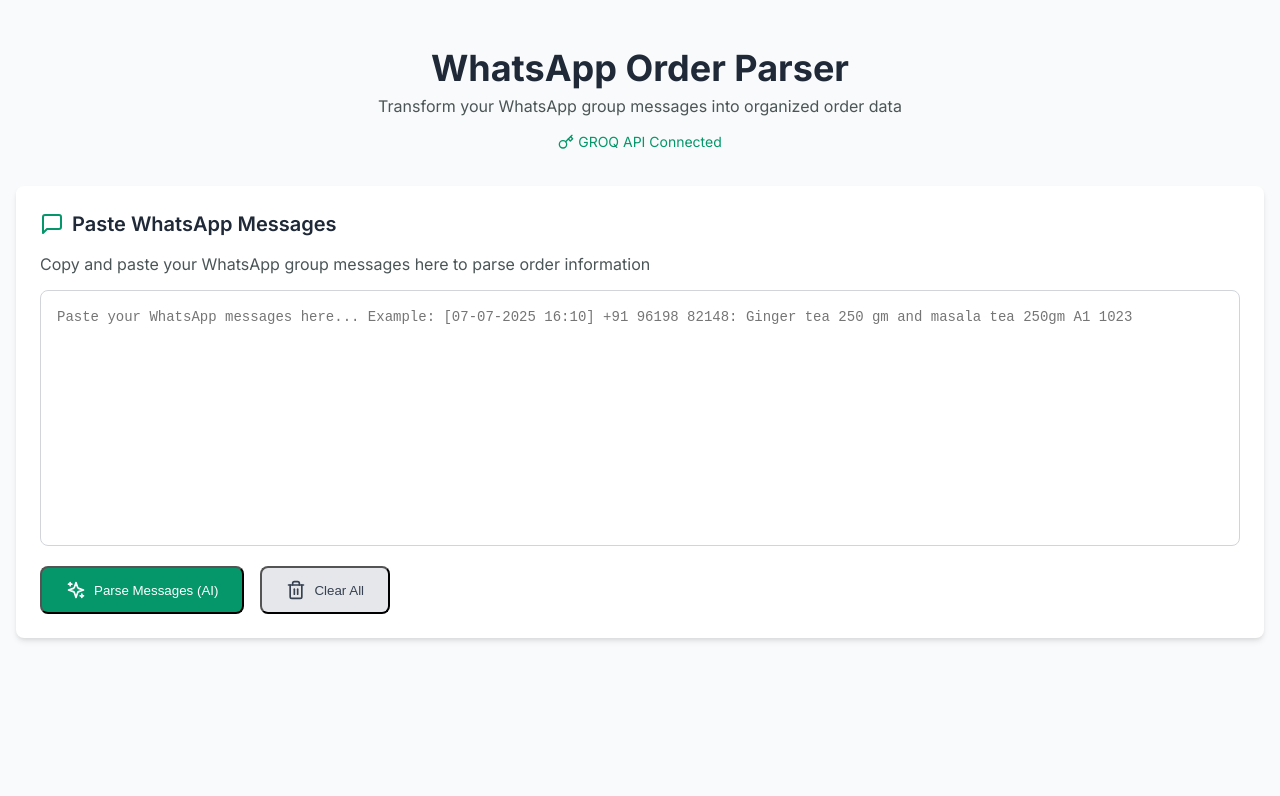
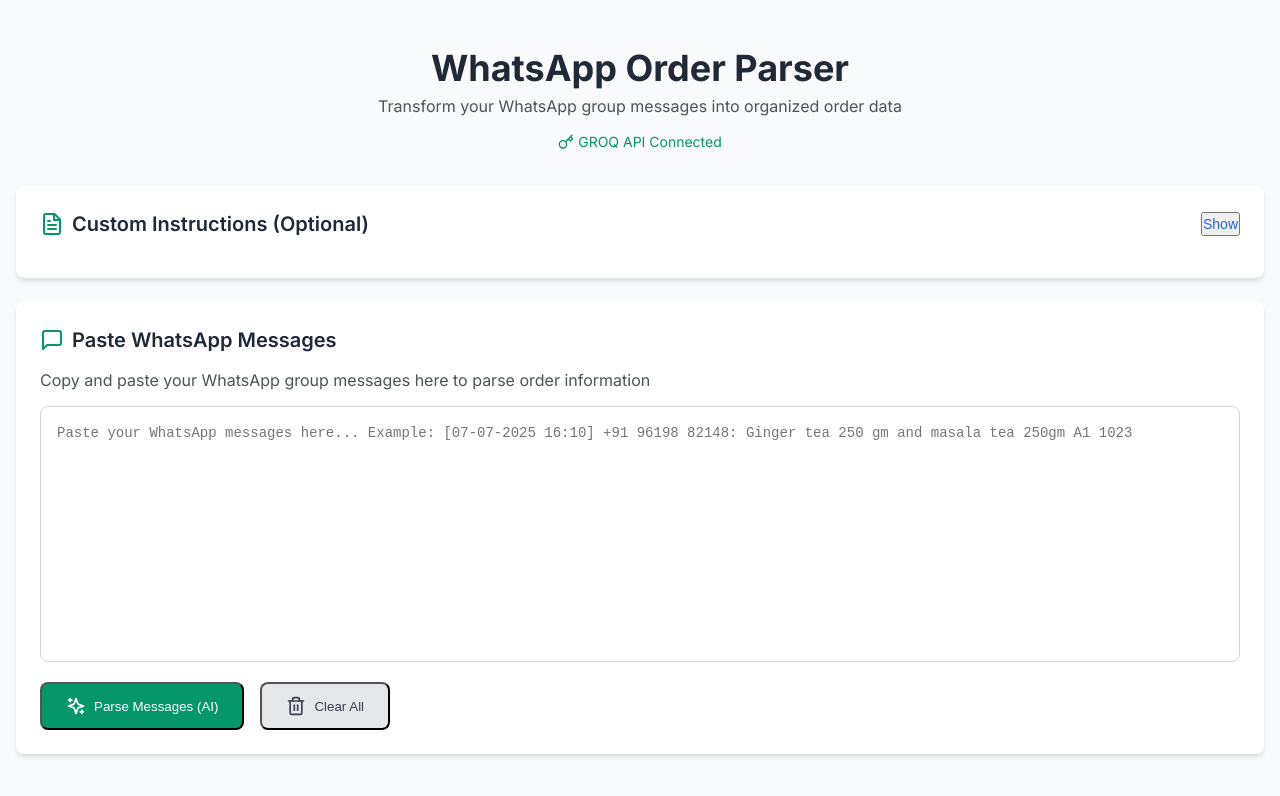
Before and after one commit to pkumv1/whatsapp-order-parser, a React (Create React App) app: page / in a window 1280 px wide. Both pictures are taken after typing "Sample123" into the empty fields and a click on the button "Save API Key". Shown: the top 796 px of the page. Built offline with nearby package versions, Linux system fonts and the light colour scheme.

Commit message:
Add custom prompt input for additional LLM instructions

```diff
--- a/src/App.js
+++ b/src/App.js
@@ -1,5 +1,5 @@
 import React, { useState, useEffect } from 'react';
-import { MessageSquare, Sparkles, Download, Trash2, Key, AlertCircle, X } from 'lucide-react';
+import { MessageSquare, Sparkles, Download, Trash2, Key, AlertCircle, X, FileText } from 'lucide-react';
 import './App.css';
 
 const WhatsAppOrderParser = () => {
@@ -9,13 +9,19 @@
   const [apiKey, setApiKey] = useState('');
   const [showApiKeyModal, setShowApiKeyModal] = useState(true);
   const [apiKeyError, setApiKeyError] = useState('');
+  const [customPrompt, setCustomPrompt] = useState('');
+  const [showCustomPrompt, setShowCustomPrompt] = useState(false);
 
-  // Load API key from localStorage on mount
+  // Load API key and custom prompt from localStorage on mount
   useEffect(() => {
     const savedKey = localStorage.getItem('groq_api_key');
+    const savedPrompt = localStorage.getItem('custom_prompt');
     if (savedKey) {
       setApiKey(savedKey);
       setShowApiKeyModal(false);
+    }
+    if (savedPrompt) {
+      setCustomPrompt(savedPrompt);
     }
   }, []);
 
@@ -30,9 +36,14 @@
     setApiKeyError('');
   };
 
+  // Save custom prompt to localStorage
+  const saveCustomPrompt = () => {
+    localStorage.setItem('custom_prompt', customPrompt);
+  };
+
   // Parse with GROQ API
   const parseWithGroq = async (messageText) => {
-    const systemPrompt = `You are an order parser for a WhatsApp fruit and vegetable business.
+    const baseSystemPrompt = `You are an order parser for a WhatsApp fruit and vegetable business.
 Extract orders from WhatsApp messages and return structured JSON data.
 
 Each message follows pattern: [Date Time] Phone: Order details
@@ -66,7 +77,14 @@
 Important:
 - If a message contains multiple products, create separate entries for each product with the same customer details.
 - When "each" is used with quantity, apply that quantity to all mentioned products.
-- Be flexible with house number formats (A1 102, A1-102, B1 324, etc.)
+- Be flexible with house number formats (A1 102, A1-102, B1 324, etc.)`;
+
+    // Append custom prompt if provided
+    const systemPrompt = customPrompt.trim()
+      ? `${baseSystemPrompt}\n\nAdditional Instructions:\n${customPrompt}`
+      : baseSystemPrompt;
+
+    const finalSystemPrompt = `${systemPrompt}
 
 Return a JSON object with an "orders" array where each order has these fields:
 {
@@ -96,7 +114,7 @@
         body: JSON.stringify({
           model: 'mixtral-8x7b-32768',
           messages: [
-            { role: 'system', content: systemPrompt },
+            { role: 'system', content: finalSystemPrompt },
             { role: 'user', content: userPrompt }
           ],
           temperature: 0.1,
@@ -494,6 +512,44 @@
           </div>
         </div>
 
+        {/* Custom Prompt Section */}
+        {apiKey && (
+          <div className="bg-white rounded-lg shadow-md p-6 mb-6">
+            <div className="flex items-center justify-between mb-4">
+              <div className="flex items-center">
+                <FileText className="text-green-600 mr-2" size={24} />
+                <h2 className="text-xl font-semibold text-gray-800">Custom Instructions (Optional)</h2>
+              </div>
+              <button
+                onClick={() => setShowCustomPrompt(!showCustomPrompt)}
+                className="text-sm text-blue-600 hover:text-blue-700"
+              >
+                {showCustomPrompt ? 'Hide' : 'Show'}
+              </button>
+            </div>
+
+            {showCustomPrompt && (
+              <div>
+                <p className="text-gray-600 mb-4">
+                  Add custom instructions to help the AI better understand your specific products, formats, or parsing rules.
+                </p>
+
+                <textarea
+                  value={customPrompt}
+                  onChange={(e) => setCustomPrompt(e.target.value)}
+                  onBlur={saveCustomPrompt}
+                  placeholder="Example: Also look for products like Tomatoes, Potatoes, Onions. Customer names often appear after 'Delivered to:'. Handle messages in Hindi transliteration..."
+                  className="w-full h-32 p-4 border border-gray-300 rounded-lg focus:ring-2 focus:ring-green-500 focus:border-transparent resize-none font-mono text-sm"
+                />
+
+                <p className="text-xs text-gray-500 mt-2">
+                  Instructions are automatically saved and will be used when parsing with AI.
+                </p>
+              </div>
+            )}
+          </div>
+        )}
+
         {/* Input Section */}
         <div className="bg-white rounded-lg shadow-md p-6 mb-6">
           <div className="flex items-center mb-4">
```
